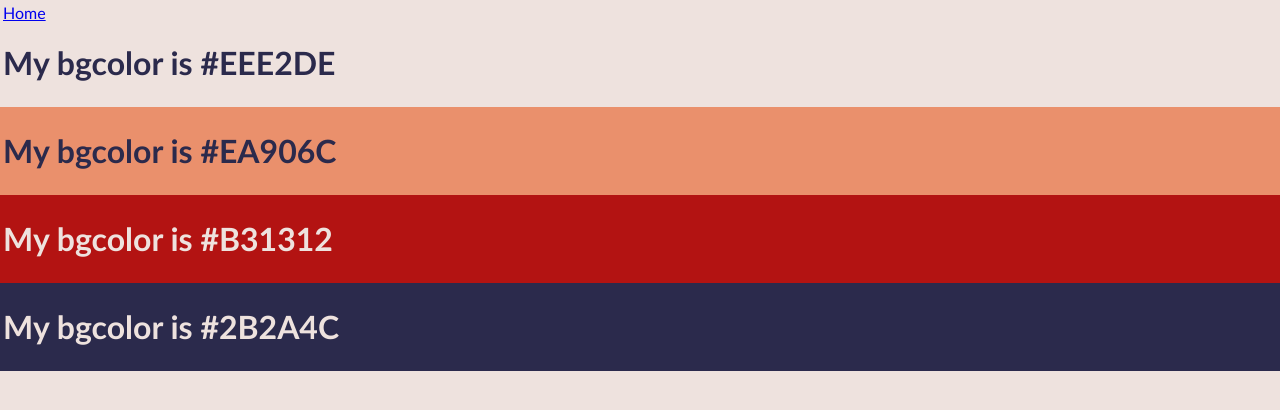
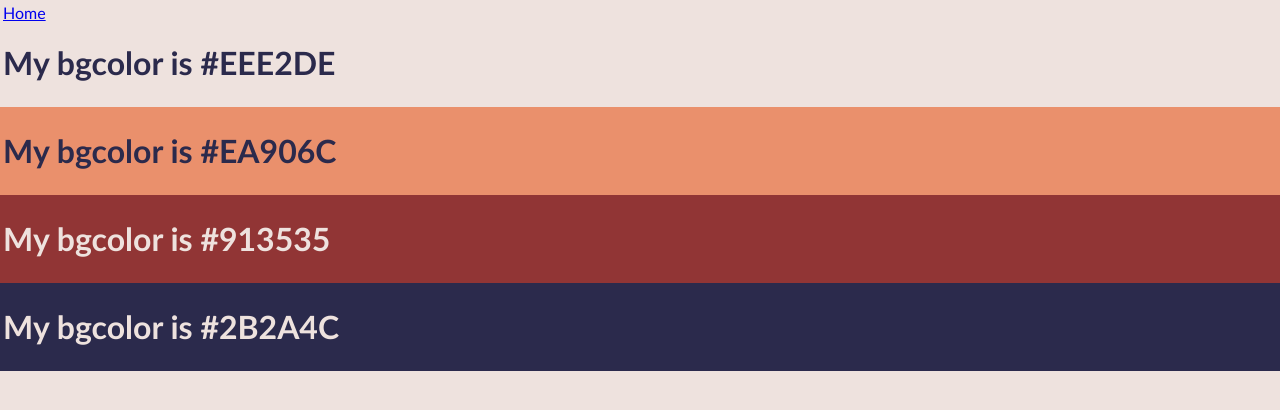
Before and after one commit to a-hadizadeh/a-hadizadeh.github.io, an Astro site: page / in a window 1280 px wide. Built offline with nearby package versions, Linux system fonts and the light colour scheme; Astro itself is replaced by a stand-in of ours.

Commit message:
Update colors.js

```diff
--- a/src/pages/const/colors.js
+++ b/src/pages/const/colors.js
@@ -1,6 +1,6 @@
 export const themes = {
 	home: {
-		choice: 0,
+		choice: 2,
 		subtheme: [
 			{// 0
 				palette: [
@@ -16,6 +16,14 @@ export const themes = {
 					"#B58876",
 					"#913535",
 					"#283148"
+				],
+			},
+			{// 2
+				palette: [
+					"#EEE2DE",
+					"#EA906C",
+					"#913535",
+					"#2B2A4C"
 				],
 			},
 		],
```
